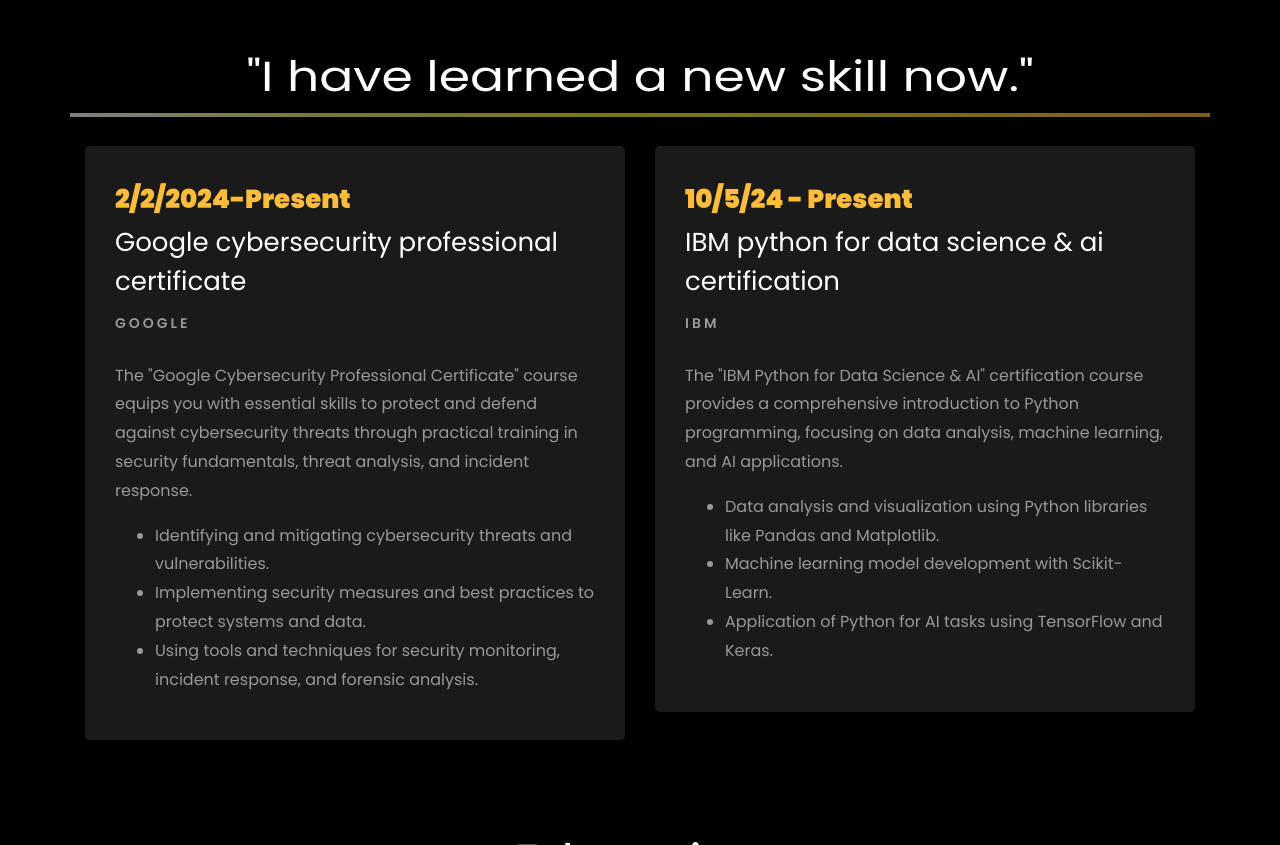
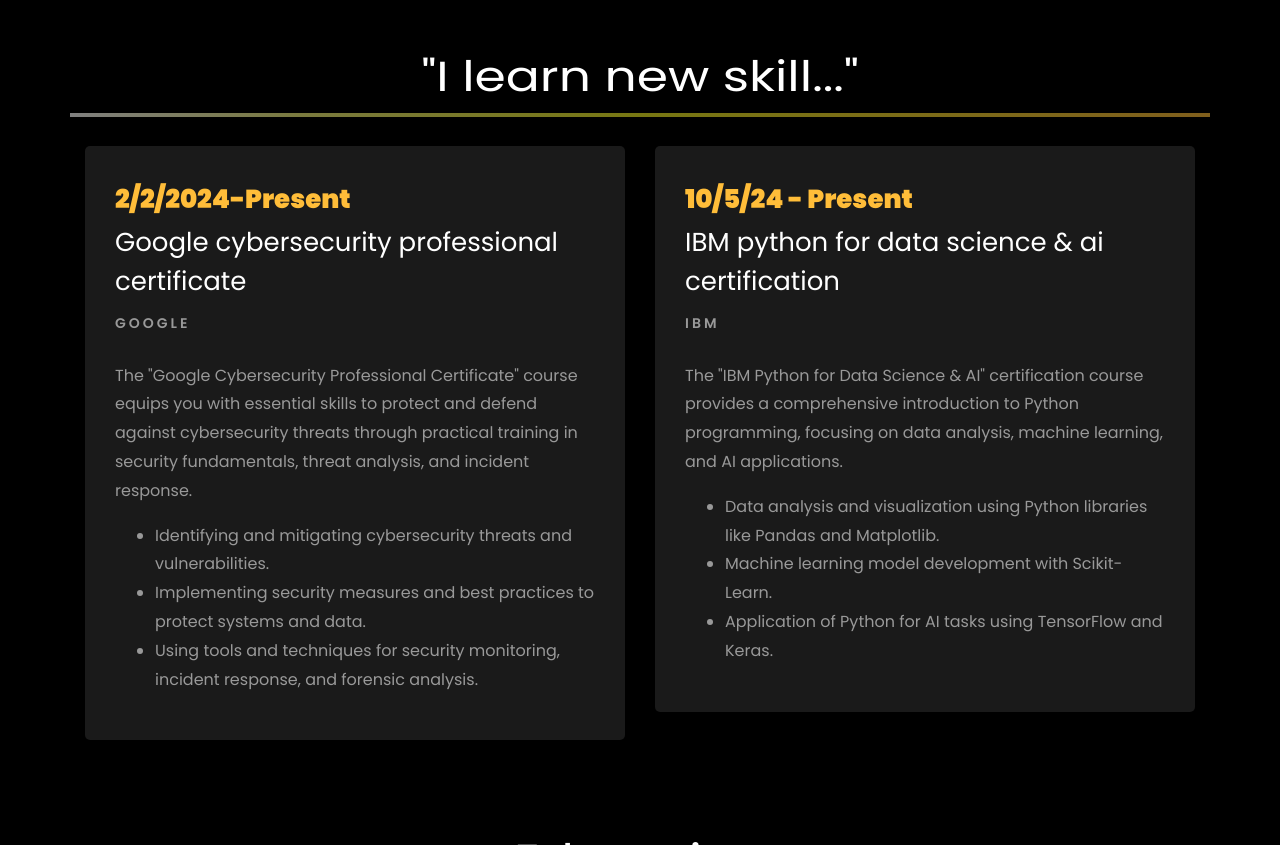
Before and after one commit to Ashokkpal/ashokkpal.github.io, a plain HTML site: page index.html in a window 1280 px wide. Shown: the part 2056-2901 px from the top of the page. Drawn offline with Linux system fonts and the light colour scheme; animation ran at ten frames a second; files whose address does not match are found by name.

Commit message:
Update index.html

```diff
--- a/index.html
+++ b/index.html
@@ -316,7 +316,7 @@
         </div>
 
 		<div class="row">
-			<h1 class="big-4">"I have learned a new skill now."
+			<h1 class="big-4">"I learn new skill..."
 			</h1>
 			<div class="underline"></div>
 		</div>
```
